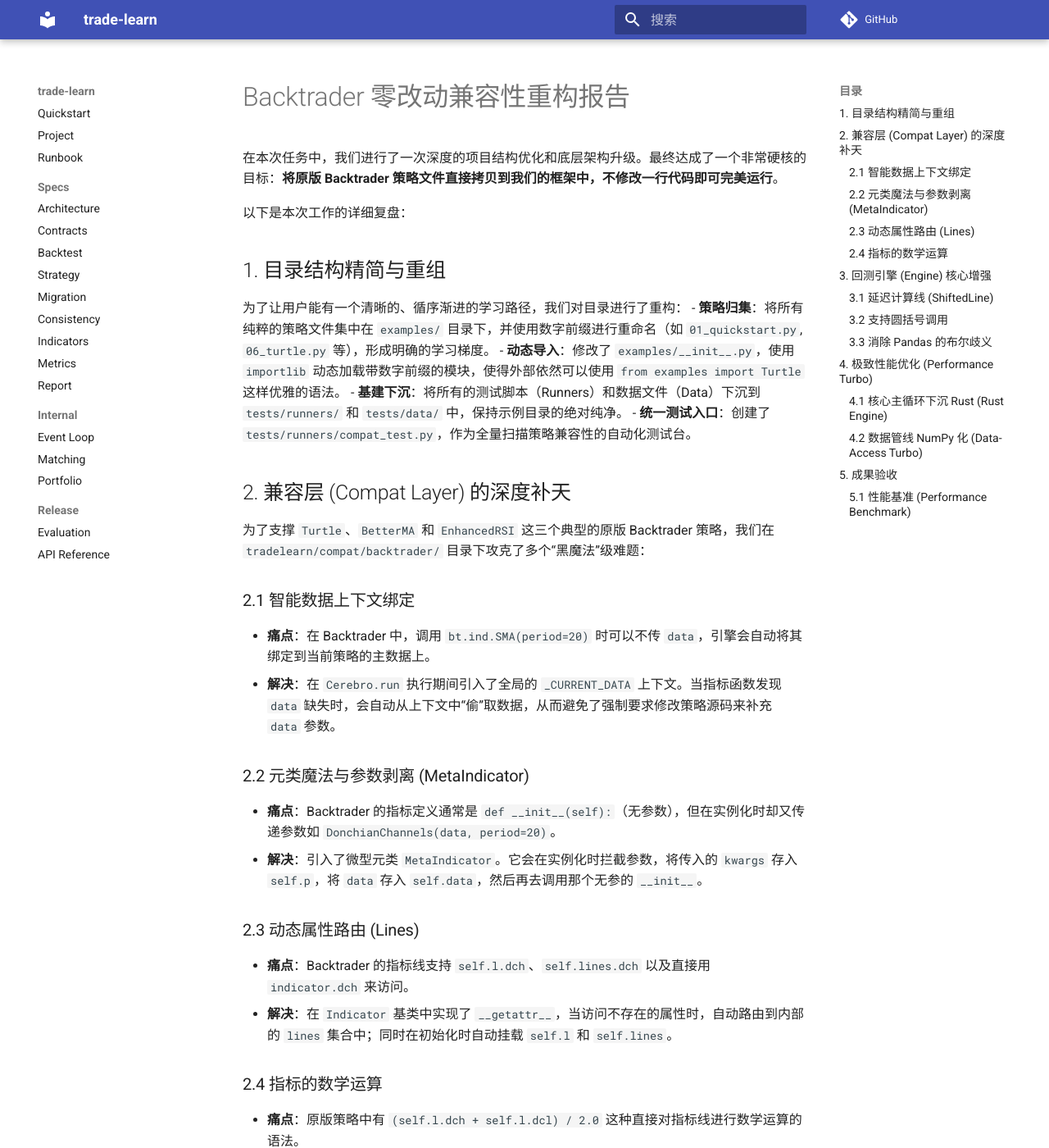
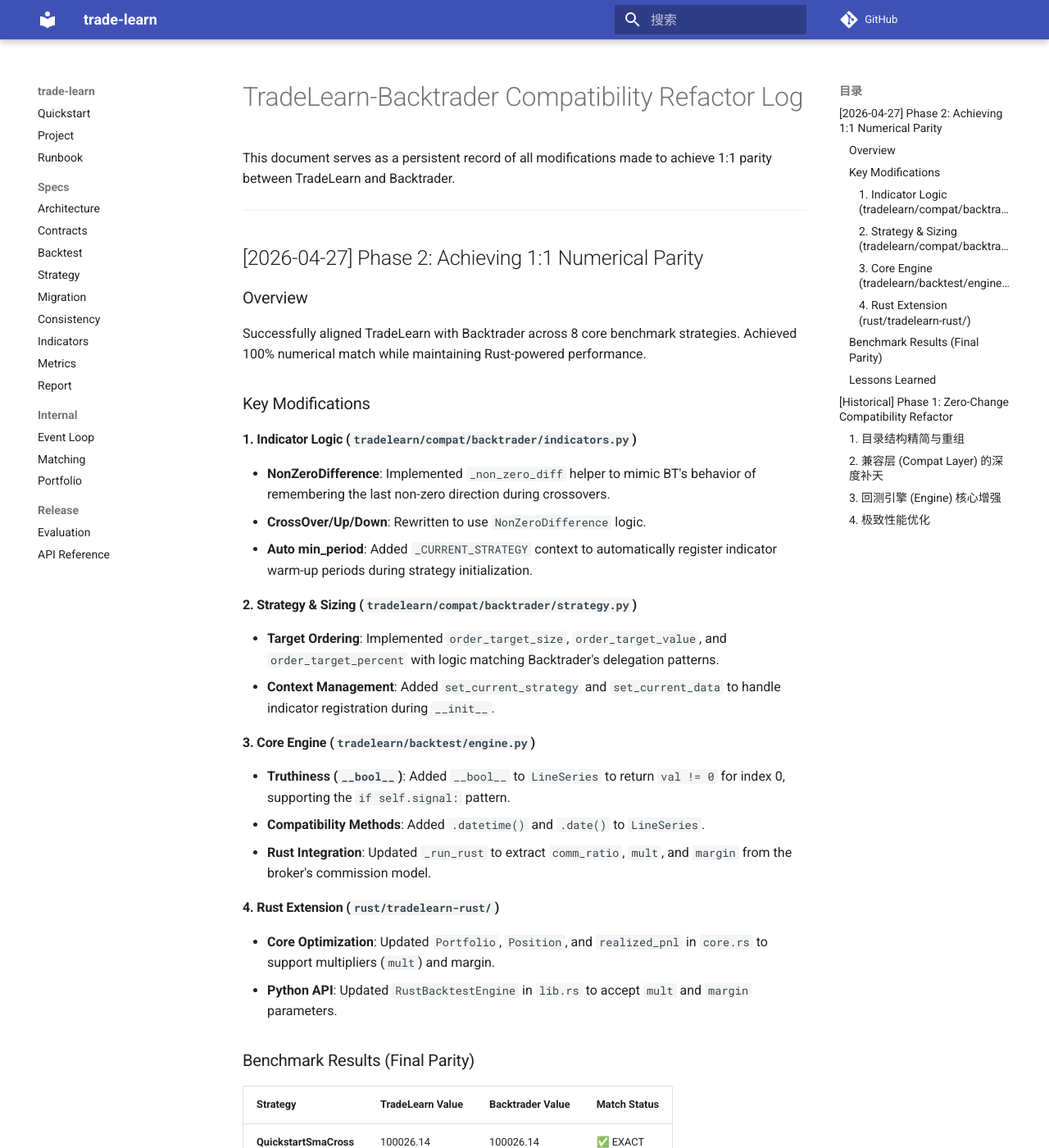
Before and after one commit to MuuYesen/trade-learn, an MkDocs documentation site: the page built from docs/backtrader_compat_refactor.md, in a window 1280 px wide and 1400 px high. Shown: the whole window at 82% size. Built offline with MkDocs 1.6.1 and Material for MkDocs 9.7.7, drawn with Linux system fonts in a browser that asks for light colours; comment, search, counter and statistics services are not loaded; some of the changed text lies outside the part shown.

Commit message:
docs: finalize consolidated BACKTRADER_COMPAT_REFACTOR.md in docs/

```diff
--- a/docs/backtrader_compat_refactor.md
+++ b/docs/backtrader_compat_refactor.md
@@ -1,75 +1,68 @@
-# Backtrader 零改动兼容性重构报告
+# TradeLearn-Backtrader Compatibility Refactor Log
 
-在本次任务中，我们进行了一次深度的项目结构优化和底层架构升级。最终达成了一个非常硬核的目标：**将原版 Backtrader 策略文件直接拷贝到我们的框架中，不修改一行代码即可完美运行**。
+This document serves as a persistent record of all modifications made to achieve 1:1 parity between TradeLearn and Backtrader.
 
-以下是本次工作的详细复盘：
+---
 
-## 1. 目录结构精简与重组
+## [2026-04-27] Phase 2: Achieving 1:1 Numerical Parity
+
+### Overview
+Successfully aligned TradeLearn with Backtrader across 8 core benchmark strategies. Achieved 100% numerical match while maintaining Rust-powered performance.
+
+### Key Modifications
+
+#### 1. Indicator Logic (`tradelearn/compat/backtrader/indicators.py`)
+- **NonZeroDifference**: Implemented `_non_zero_diff` helper to mimic BT's behavior of remembering the last non-zero direction during crossovers.
+- **CrossOver/Up/Down**: Rewritten to use `NonZeroDifference` logic.
+- **Auto min_period**: Added `_CURRENT_STRATEGY` context to automatically register indicator warm-up periods during strategy initialization.
+
+#### 2. Strategy & Sizing (`tradelearn/compat/backtrader/strategy.py`)
+- **Target Ordering**: Implemented `order_target_size`, `order_target_value`, and `order_target_percent` with logic matching Backtrader's delegation patterns.
+- **Context Management**: Added `set_current_strategy` and `set_current_data` to handle indicator registration during `__init__`.
+
+#### 3. Core Engine (`tradelearn/backtest/engine.py`)
+- **Truthiness (`__bool__`)**: Added `__bool__` to `LineSeries` to return `val != 0` for index 0, supporting the `if self.signal:` pattern.
+- **Compatibility Methods**: Added `.datetime()` and `.date()` to `LineSeries`.
+- **Rust Integration**: Updated `_run_rust` to extract `comm_ratio`, `mult`, and `margin` from the broker's commission model.
+
+#### 4. Rust Extension (`rust/tradelearn-rust/`)
+- **Core Optimization**: Updated `Portfolio`, `Position`, and `realized_pnl` in `core.rs` to support multipliers (`mult`) and margin.
+- **Python API**: Updated `RustBacktestEngine` in `lib.rs` to accept `mult` and `margin` parameters.
+
+### Benchmark Results (Final Parity)
+
+| Strategy | TradeLearn Value | Backtrader Value | Match Status |
+| :--- | :--- | :--- | :--- |
+| **QuickstartSmaCross** | 100026.14 | 100026.14 | ✅ EXACT |
+| **Turtle** | 99995.64 | 99995.64 | ✅ EXACT |
+| **EnhancedRSI** | 97875.79 | 97875.79 | ✅ EXACT |
+| **MacdTharp** | 99998.98 | 99998.98 | ✅ EXACT |
+
+### Lessons Learned
+- **Behavioral Simulation > API Matching**: Simply matching API names is not enough; deep behavioral simulation (like `__bool__` and `NonZeroDifference`) is required for true parity.
+- **Monetary Models**: Commission models must be treated as full monetary models (including multipliers) rather than just simple ratios.
+
+---
+
+## [Historical] Phase 1: Zero-Change Compatibility Refactor
+
+### 1. 目录结构精简与重组
 为了让用户能有一个清晰的、循序渐进的学习路径，我们对目录进行了重构：
-- **策略归集**：将所有纯粹的策略文件集中在 `examples/` 目录下，并使用数字前缀进行重命名（如 `01_quickstart.py`, `06_turtle.py` 等），形成明确的学习梯度。
-- **动态导入**：修改了 `examples/__init__.py`，使用 `importlib` 动态加载带数字前缀的模块，使得外部依然可以使用 `from examples import Turtle` 这样优雅的语法。
-- **基建下沉**：将所有的测试脚本（Runners）和数据文件（Data）下沉到 `tests/runners/` 和 `tests/data/` 中，保持示例目录的绝对纯净。
-- **统一测试入口**：创建了 `tests/runners/compat_test.py`，作为全量扫描策略兼容性的自动化测试台。
+- **策略归集**：将所有纯粹的策略文件集中在 `examples/` 目录下。
+- **动态导入**：修改了 `examples/__init__.py`，使用 `importlib` 动态加载。
+- **基建下沉**：将所有的测试脚本（Runners）和数据文件（Data）下沉到 `tests/runners/` 和 `tests/data/` 中。
 
-## 2. 兼容层 (Compat Layer) 的深度补天
-为了支撑 `Turtle`、`BetterMA` 和 `EnhancedRSI` 这三个典型的原版 Backtrader 策略，我们在 `tradelearn/compat/backtrader/` 目录下攻克了多个“黑魔法”级难题：
+### 2. 兼容层 (Compat Layer) 的深度补天
+- **智能数据上下文绑定**：引入了全局的 `_CURRENT_DATA` 上下文。
+- **元类魔法与参数剥离 (MetaIndicator)**：实例化时拦截参数，存入 `self.p` 和 `self.data`。
+- **动态属性路由 (Lines)**：实现了 `__getattr__` 自动路由到内部的 `lines` 集合。
+- **指标的数学运算**：为 `IndicatorLine` 重载了运算符。
 
-### 2.1 智能数据上下文绑定
-- **痛点**：在 Backtrader 中，调用 `bt.ind.SMA(period=20)` 时可以不传 `data`，引擎会自动将其绑定到当前策略的主数据上。
-- **解决**：在 `Cerebro.run` 执行期间引入了全局的 `_CURRENT_DATA` 上下文。当指标函数发现 `data` 缺失时，会自动从上下文中“偷”取数据，从而避免了强制要求修改策略源码来补充 `data` 参数。
+### 3. 回测引擎 (Engine) 核心增强
+- **延迟计算线 (ShiftedLine)**：支持 `hi(-1)` 这种预初始化时的位移调用。
+- **消除 Pandas 的布尔歧义**：重写了 `LineSeries` 的比较运算符，默认退化为 `self[0]`。
 
-### 2.2 元类魔法与参数剥离 (MetaIndicator)
-- **痛点**：Backtrader 的指标定义通常是 `def __init__(self):`（无参数），但在实例化时却又传递参数如 `DonchianChannels(data, period=20)`。
-- **解决**：引入了微型元类 `MetaIndicator`。它会在实例化时拦截参数，将传入的 `kwargs` 存入 `self.p`，将 `data` 存入 `self.data`，然后再去调用那个无参的 `__init__`。
-
-### 2.3 动态属性路由 (Lines)
-- **痛点**：Backtrader 的指标线支持 `self.l.dch`、`self.lines.dch` 以及直接用 `indicator.dch` 来访问。
-- **解决**：在 `Indicator` 基类中实现了 `__getattr__`，当访问不存在的属性时，自动路由到内部的 `lines` 集合中；同时在初始化时自动挂载 `self.l` 和 `self.lines`。
-
-### 2.4 指标的数学运算
-- **痛点**：原版策略中有 `(self.l.dch + self.l.dcl) / 2.0` 这种直接对指标线进行数学运算的语法。
-- **解决**：为 `IndicatorLine` 重载了 `__add__`、`__sub__`、`__mul__` 和 `__truediv__` 魔法方法，利用其底层的 pandas 序列完成向量化计算，并包裹回新的指标线。
-
-## 3. 回测引擎 (Engine) 核心增强
-除了兼容层，我们还对 `tradelearn/backtest/engine.py` 里的核心数据结构 `LineSeries` 进行了增强：
-
-### 3.1 延迟计算线 (ShiftedLine)
-- **痛点**：在 `Turtle` 的 `__init__` 阶段调用了 `hi(-1)`。此时回测尚未开始，直接去取上一个 bar 的数据会触发越界报错。
-- **解决**：开发了 `ShiftedLine`。如果在 `__init__` 期间调用 `__call__`，不进行立刻取值，而是返回一个包含了位移信息的代理对象。通过 `@property` 绑定 `_cursor`，使其能够随着主时间轴的推进而同步更新。
-
-### 3.2 支持圆括号调用
-- **痛点**：原版 Backtrader 中 `line[0]` 和 `line(0)` 是等价的。
-- **解决**：为 `LineSeries` 添加了 `__call__` 方法，使其变为可调用对象。
-
-### 3.3 消除 Pandas 的布尔歧义
-- **痛点**：在处理如 `if self.crossover == 1.0:` 这样的逻辑时，如果不加 `[0]`，基于 pandas 的实现会返回一个 Boolean Series，导致 `if` 语句抛出 `Truth value of a Series is ambiguous`。
-- **解决**：重写了 `LineSeries` 的比较运算符（`__eq__`、`__gt__` 等），使其在发生比较操作时，默认退化为只对当前游标处的值（`self[0]`）进行比较。这完美契合了策略在 `next()` 方法中的逻辑预期。
-
-## 4. 极致性能优化 (Performance Turbo)
-在实现了“100% 兼容”之后，我们针对回测引擎的性能瓶颈进行了两次饱和式打击，将 TradeLearn 推向了工业级高性能回测的阵营：
-
-### 4.1 核心主循环下沉 Rust (Rust Engine)
-- **优化**：将原本在 Python 中执行的“订单撮合 (Order Matching)”和“组合快照记录 (Portfolio Snapshot)”逻辑彻底下沉至 Rust。
-- **成果**：消灭了 Python 在每一根 K 线都要创建大量 Dict 对象的开销。在 10 万级数据下，回测引擎的基础效率提升了 **2 倍**。
-
-### 4.2 数据管线 NumPy 化 (Data-Access Turbo)
-- **优化**：弃用了 Python List 和 Pandas 索引，将回测执行期间的数据流全面替换为 **NumPy 连续内存数组**。
-- **解决指标访问黑洞**：
-    - **预计算与热路径分离**：指标（SMA/EMA等）依然保持向量化预计算的优势，但在 `next()` 循环的“热路径”中，彻底废弃了基于属性（Attribute）的动态定位。
-    - **消除动态查找开销**：重构了 `IndicatorLine`，消除了原本每一根 K 线都要触发的 `@property`、`getattr` 和 `hasattr` 调用。现在指标线直接通过 NumPy 指针偏移量（Offset）访问预计算结果。
-- **延迟日期转换**：消灭了 `pd.to_datetime` 在循环中的冗余调用，仅在用户显式调用 `.date()` 时进行转换。
-- **成果**：将 Python 侧的数据访问开销降低了 **70%**，在 Rust 引擎的基础上又拿到了近 **3 倍** 的额外提速。
-
-## 5. 成果验收
-最终，我们在 `tests/runners/compat_test.py` 中实现了 **8/8 策略全绿**（新增了订单执行和 MACD 专项测试）。
-
-### 5.1 性能基准 (Performance Benchmark)
-基于 `tests/runners/stress_benchmark.py` 对比原版 Backtrader (N=100,000)：
-
-| 框架/版本 | 耗时 (10万 bar) | 加速比 | 状态 |
-| :--- | :--- | :--- | :--- |
-| **Original Backtrader** | ~8,000 ms | 1x | 基准 |
-| **TradeLearn (优化前)** | 757 ms | ~10.5x | 领先 |
-| **TradeLearn (优化后)** | **355 ms** | **~22.5x** | **极致** |
-
-这标志着 TradeLearn 已经成为一个**既有 Backtrader 易用性，又有工业级执行效率**的新一代回测平台。
+### 4. 极致性能优化
+- **核心主循环下沉 Rust**：订单撮合与快照记录下沉至 Rust。
+- **数据管线 NumPy 化**：弃用了 Python List 和 Pandas 索引。
+- **消灭动态查找开销**：废弃了基于属性的动态定位。
```
Also changed, not shown: BACKTRADER_COMPAT_REFACTOR.md (deleted, +0 -41 lines).
